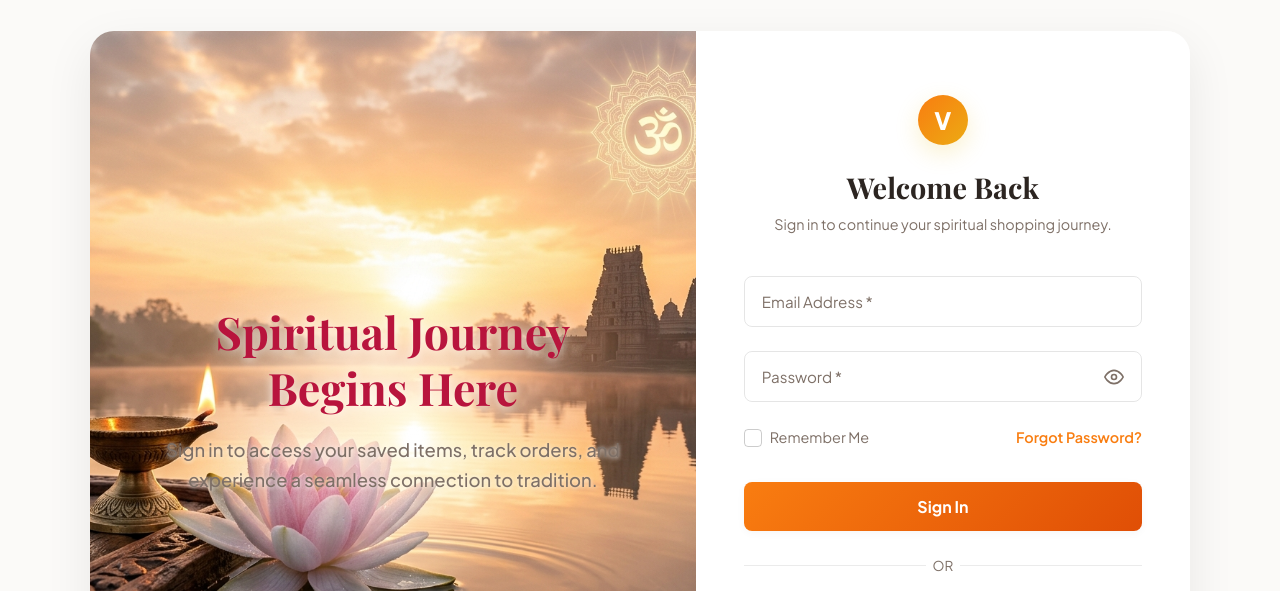
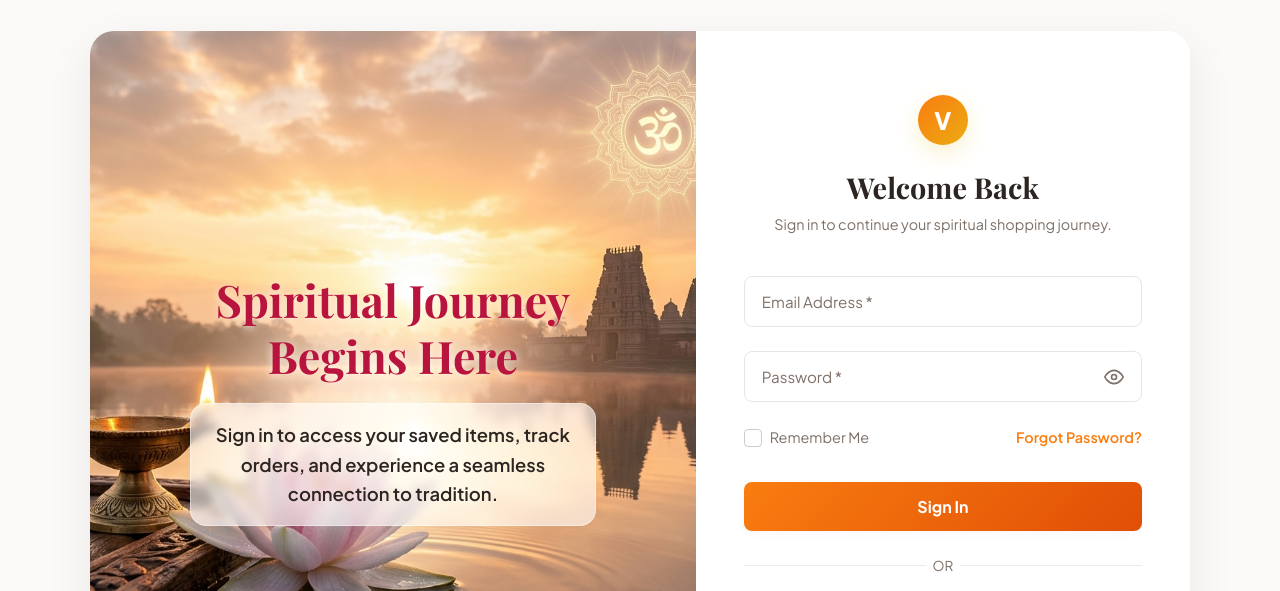
Before and after one commit to neelieshwar2-del/mysterious, a website: page public/login.html in a window 1280 px wide. Shown: the part 84-675 px from the top of the page. Drawn offline with nearby package versions, Linux system fonts and the light colour scheme; a web font is replaced by a local one.

Commit message:
Enhance sign-in paragraph visibility with frosted white background

```diff
--- a/public/css/auth.css
+++ b/public/css/auth.css
@@ -78,11 +78,19 @@
 }
 
 .auth-illustration p {
-  color: var(--color-text-light);
+  color: var(--color-text);
   font-size: 1.15rem;
   line-height: 1.6;
-  font-weight: 500;
-  text-shadow: 0 1px 4px rgba(255, 255, 255, 0.9);
+  font-weight: 600;
+  background: rgba(255, 255, 255, 0.6);
+  padding: 1rem 1.5rem;
+  border-radius: var(--radius-md);
+  backdrop-filter: blur(4px);
+  -webkit-backdrop-filter: blur(4px);
+  margin: 0 auto;
+  max-width: 85%;
+  box-shadow: 0 4px 15px rgba(0, 0, 0, 0.05);
+  border: 1px solid rgba(255, 255, 255, 0.4);
 }
 
 /* Right Side - Forms */
```
